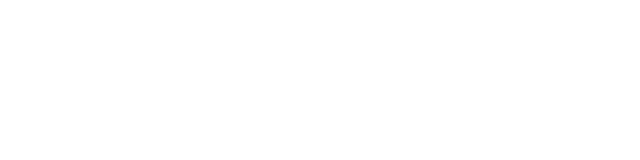
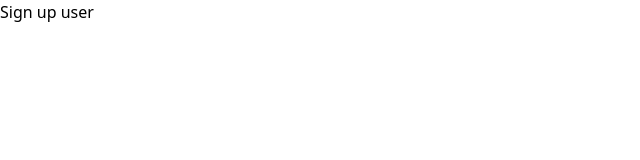
Before and after one commit to AmienulRana/resto-app, a Next.js app: page / in a window 1280 px wide. Shown: the top 160 px of the page, without its empty margins (0-640 px from the left). Built offline with nearby package versions, Linux system fonts and the light colour scheme.

Commit message:
no spesification commit

```diff
--- a/pages/index.tsx
+++ b/pages/index.tsx
@@ -1,4 +1,5 @@
 import Head from "next/head";
+import Link from "next/link";
 
 export default function Home() {
   return (
@@ -11,6 +12,7 @@
       </Head>
 
       <main>
+        <Link href="/sign-up/user">Sign up user</Link>
         {/* <h1 className="text-3xl font-bold text-red-300">Hell</h1> */}
       </main>
     </div>
```
